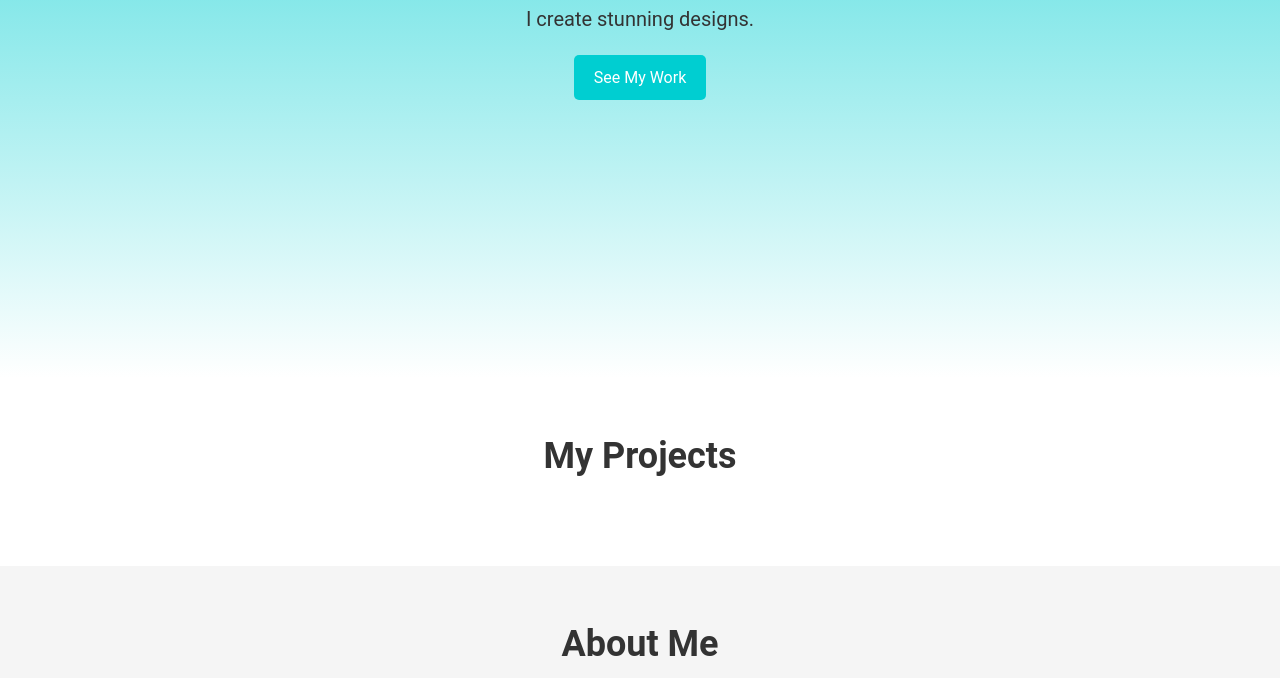
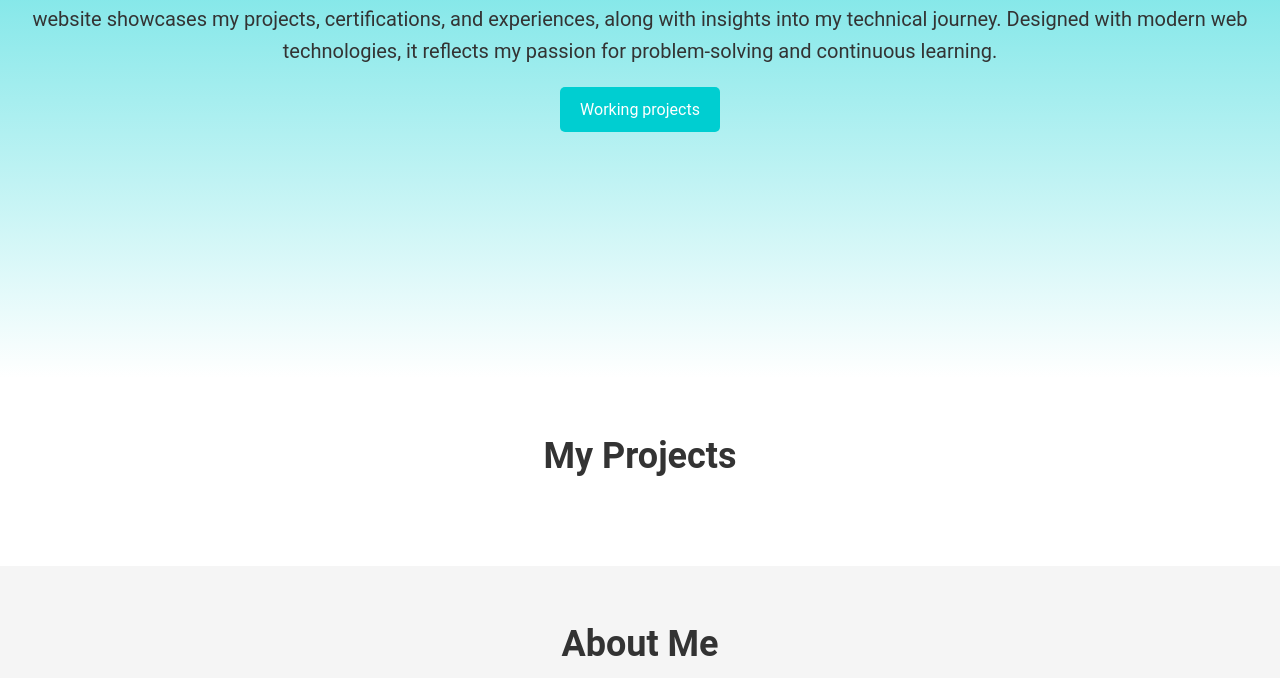
Before and after one commit to kulnoorsingh/My-Portfolio-website, a website: page public/index.html in a window 1280 px wide. Shown: the part 422-1100 px from the top of the page. Drawn offline with Linux system fonts and the light colour scheme; no server answers.

Commit message:
Update index.html

```diff
--- a/public/index.html
+++ b/public/index.html
@@ -21,8 +21,8 @@
     </header>
     <section id="home" class="hero">
         <h1>Hi, I'm Kulnoor singh</h1>
-        <p>I create stunning designs.</p>
-        <a href="#projects" class="btn">See My Work</a>
+        <p>Welcome to my portfolio website! I'm Kulnoor Singh, an IT professional with expertise in networking, cloud computing, and cybersecurity. This website showcases my projects, certifications, and experiences, along with insights into my technical journey. Designed with modern web technologies, it reflects my passion for problem-solving and continuous learning.</p>
+        <a href="#projects" class="btn">Working projects</a>
     </section>
     <section id="projects" class="projects">
         <h2>My Projects</h2>
```
